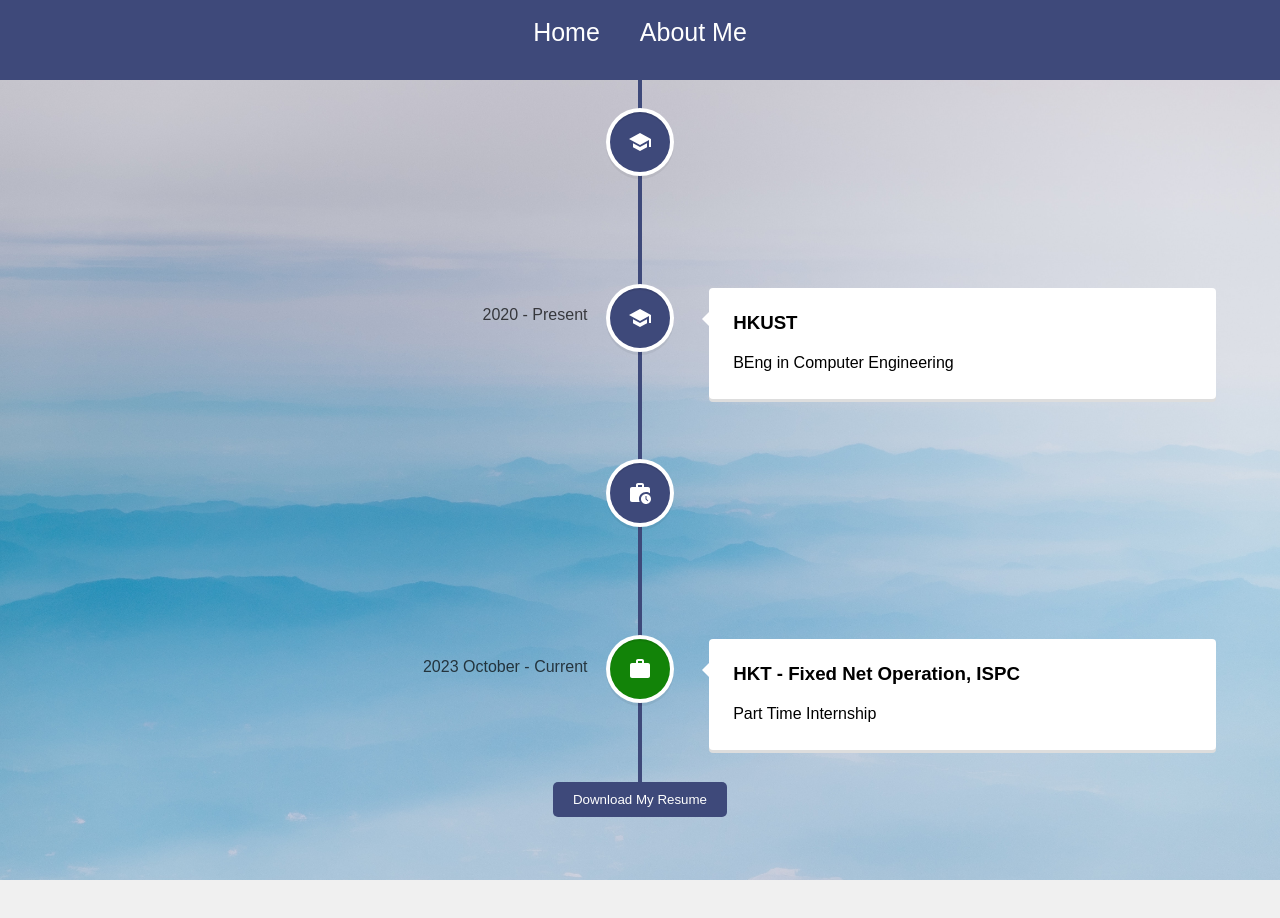
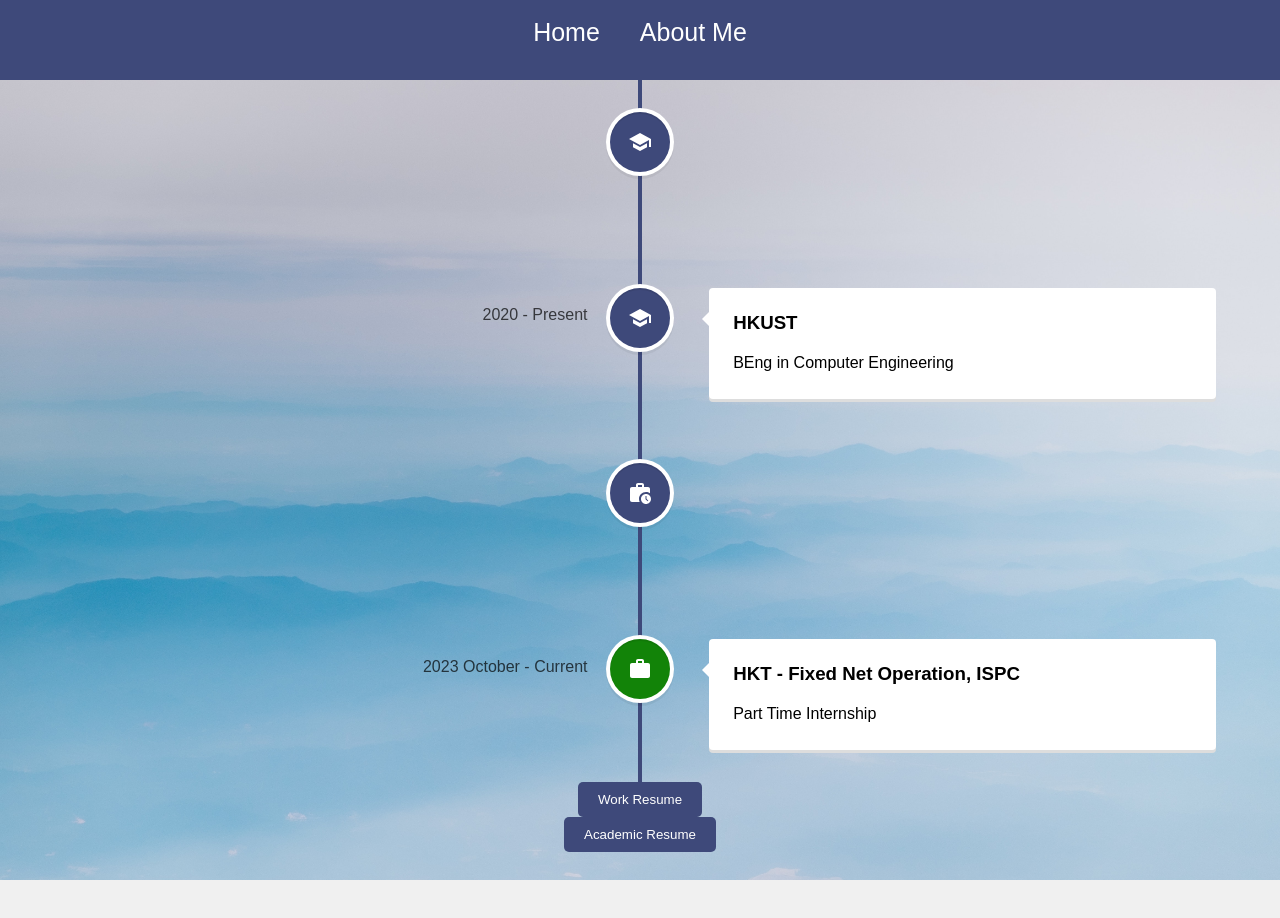
Before and after one commit to hillhc/MyPro, a React (Create React App) app: page /about in a window 1280 px wide. Shown: the top 918 px of the page. Built offline with nearby package versions, Linux system fonts and the light colour scheme.

Commit message:
Resume update

```diff
--- a/src/pages/about.js
+++ b/src/pages/about.js
@@ -5,6 +5,7 @@ import SchoolIcon from '@mui/icons-material/School';
 import WorkHistoryIcon from '@mui/icons-material/WorkHistory';
 import WorkIcon from '@mui/icons-material/Work';
 import myResume from "../resource/resume.pdf"
+import myResume2 from "../resource/resume2.pdf"
 import backgroundabout from "../resource/backgroundabout.jpg"
 
 function About() {
@@ -60,7 +61,19 @@ function About() {
             cursor: 'pointer',
             display: 'block',
             margin: '0 auto'
-          }}>Download My Resume</button>
+          }}>Work Resume</button>
+        </a>
+        <a href={myResume2} download style={{textDecoration: 'none'}}>
+          <button style={{
+            backgroundColor: '#3e497a',
+            color: '#fff',
+            border: 'none',
+            padding: '10px 20px',
+            borderRadius: '5px',
+            cursor: 'pointer',
+            display: 'block',
+            margin: '0 auto'
+          }}>Academic Resume</button>
         </a>
       </div>
     </div>
```
Also changed, not shown: 1 other file (tests, documents, lock files or other folders).
